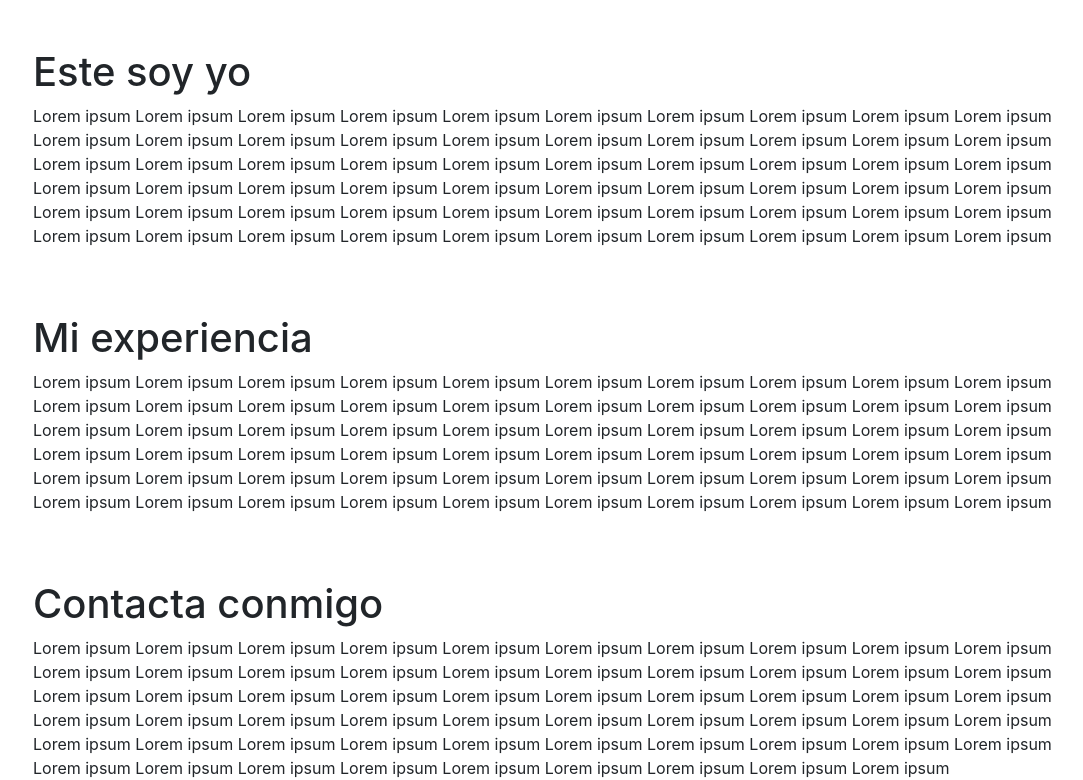
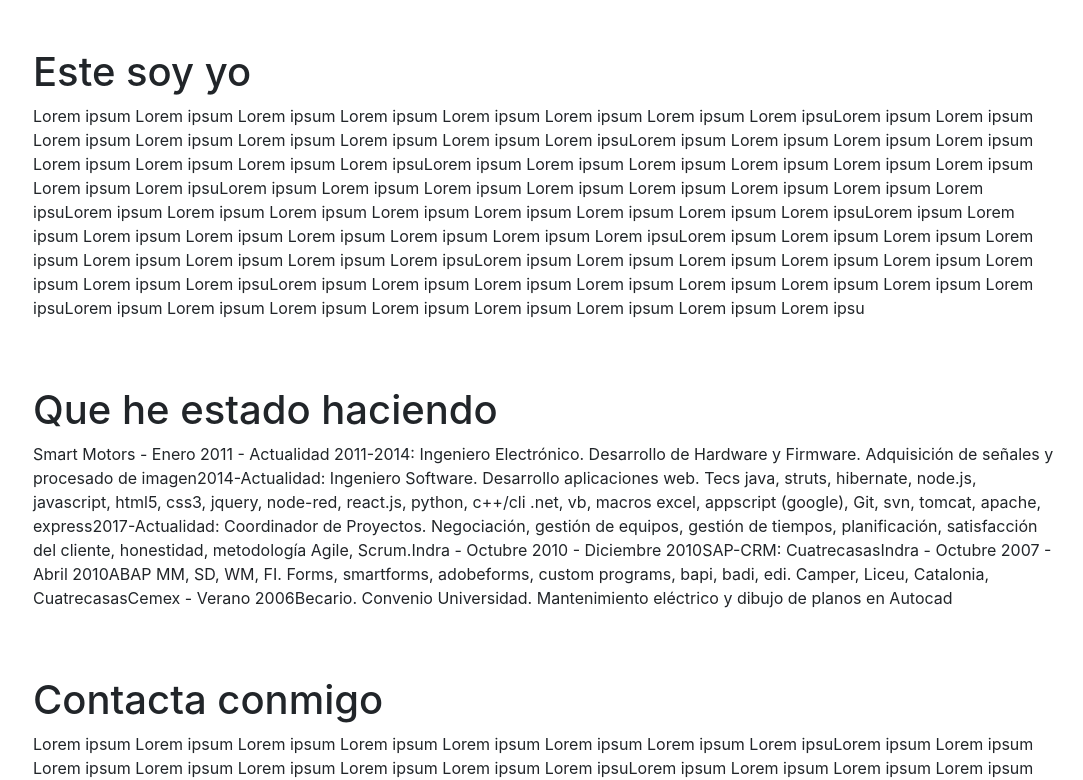
Before and after one commit to rafelmm/react-basic, a React (Create React App) app: page / in a window 1280 px wide. Shown: the part 802-1582 px from the top of the page, without its empty margins (95-1178 px from the left). Built offline with nearby package versions, Linux system fonts and the light colour scheme.

Commit message:
añado fichero.json con las secciones y lo renderizo con map

```diff
--- a/src/components/App.js
+++ b/src/components/App.js
@@ -5,21 +5,9 @@
 
 import './App.css';
 
+
 function App() {
-  const menuItems = [
-    {
-      target: 'about',
-      text:'Sobre mi'
-    },
-    {
-      target: 'career',
-      text:'Experiencia'
-    },
-    {
-      target: 'contact',
-      text:'Contacto'
-    }
-  ];
+  const data = require('../data.json');
   const [menuActive, setMenuActive] = useState(false);
   const [scrollY, setScrollY] = useState(0);
   const [enableFade, setEnableFade] = useState({timestamp: new Date().getTime(), value: true});
@@ -50,7 +38,7 @@
 
   return (
     <>
-      <Menu menuItems={menuItems} menuActive={menuActive} onMenuClick={handleMenuClick}/>
+      <Menu menuItems={data.sections} menuActive={menuActive} onMenuClick={handleMenuClick}/>
       <div className="welcome-container">
         <div className="welcome-message">Hola, ¿quieres conocerme?</div>
         <div className="welcome-name">RAFEL MORMENEO</div>
@@ -58,56 +46,14 @@
       </div>
 
       <div className="main-container">
-        <Element name="about">
-          <Section id="about" title="Este soy yo" scrollInTop={scrollY===0} enableFade={enableFade.value}>
-            Lorem ipsum Lorem ipsum Lorem ipsum Lorem ipsum Lorem ipsum Lorem ipsum Lorem ipsum Lorem ipsum
-            Lorem ipsum Lorem ipsum Lorem ipsum Lorem ipsum Lorem ipsum
-            Lorem ipsum Lorem ipsum Lorem ipsum Lorem ipsum Lorem ipsum
-            Lorem ipsum Lorem ipsum Lorem ipsum Lorem ipsum
-            Lorem ipsum Lorem ipsum Lorem ipsum Lorem ipsum
-            Lorem ipsum Lorem ipsum Lorem ipsum Lorem ipsum Lorem ipsum
-            Lorem ipsum Lorem ipsum Lorem ipsum Lorem ipsum Lorem ipsum
-            Lorem ipsum Lorem ipsum Lorem ipsum Lorem ipsum Lorem ipsum
-            Lorem ipsum Lorem ipsum Lorem ipsum Lorem ipsum Lorem ipsum
-            Lorem ipsum Lorem ipsum Lorem ipsum Lorem ipsum Lorem ipsum
-            Lorem ipsum Lorem ipsum Lorem ipsum Lorem ipsum
-            Lorem ipsum Lorem ipsum Lorem ipsum Lorem ipsum
-            Lorem ipsum
-          </Section>
-        </Element>
-        <Element name="career">
-          <Section id="career" title="Mi experiencia" scrollInTop={scrollY===0} enableFade={enableFade.value}>
-            Lorem ipsum Lorem ipsum Lorem ipsum Lorem ipsum Lorem ipsum Lorem ipsum Lorem ipsum Lorem ipsum
-            Lorem ipsum Lorem ipsum Lorem ipsum Lorem ipsum Lorem ipsum
-            Lorem ipsum Lorem ipsum Lorem ipsum Lorem ipsum Lorem ipsum
-            Lorem ipsum Lorem ipsum Lorem ipsum Lorem ipsum
-            Lorem ipsum Lorem ipsum Lorem ipsum Lorem ipsum
-            Lorem ipsum Lorem ipsum Lorem ipsum Lorem ipsum Lorem ipsum
-            Lorem ipsum Lorem ipsum Lorem ipsum Lorem ipsum Lorem ipsum
-            Lorem ipsum Lorem ipsum Lorem ipsum Lorem ipsum Lorem ipsum
-            Lorem ipsum Lorem ipsum Lorem ipsum Lorem ipsum Lorem ipsum
-            Lorem ipsum Lorem ipsum Lorem ipsum Lorem ipsum Lorem ipsum
-            Lorem ipsum Lorem ipsum Lorem ipsum Lorem ipsum
-            Lorem ipsum Lorem ipsum Lorem ipsum Lorem ipsum
-            Lorem ipsum
-          </Section>
-        </Element>
-        <Element name="contact">
-          <Section id="contact" title="Contacta conmigo" scrollInTop={scrollY===0} enableFade={enableFade.value}>
-            Lorem ipsum Lorem ipsum Lorem ipsum Lorem ipsum Lorem ipsum Lorem ipsum Lorem ipsum Lorem ipsum
-            Lorem ipsum Lorem ipsum Lorem ipsum Lorem ipsum Lorem ipsum
-            Lorem ipsum Lorem ipsum Lorem ipsum Lorem ipsum Lorem ipsum
-            Lorem ipsum Lorem ipsum Lorem ipsum Lorem ipsum
-            Lorem ipsum Lorem ipsum Lorem ipsum Lorem ipsum
-            Lorem ipsum Lorem ipsum Lorem ipsum Lorem ipsum Lorem ipsum
-            Lorem ipsum Lorem ipsum Lorem ipsum Lorem ipsum Lorem ipsum
-            Lorem ipsum Lorem ipsum Lorem ipsum Lorem ipsum Lorem ipsum
-            Lorem ipsum Lorem ipsum Lorem ipsum Lorem ipsum Lorem ipsum
-            Lorem ipsum Lorem ipsum Lorem ipsum Lorem ipsum Lorem ipsum
-            Lorem ipsum Lorem ipsum Lorem ipsum Lorem ipsum
-            Lorem ipsum Lorem ipsum Lorem ipsum Lorem ipsum
-          </Section>
-        </Element>
+        {data.sections.map((section)=>{return (
+          <Element name={section.id}>
+            <Section id={section.id} title={section.title} scrollInTop={scrollY===0} enableFade={enableFade.value}>
+              {section.content}
+            </Section>
+          </Element>
+          );
+        })}
       </div>
     </>
   );
--- a/src/components/menu/Menu.js
+++ b/src/components/menu/Menu.js
@@ -9,16 +9,16 @@
             <div className={(menuActive?"active ":"") + "menu-items-container"}>
                 <ul>
                     {menuItems.map(i =>
-                        <li key={i.target.toString()}>
+                        <li key={i.id.toString()}>
                             <Link
                                 activeClass="active"
-                                to={i.target}
+                                to={i.id}
                                 spy={true}
                                 smooth={true}
                                 hashSpy={true}
                                 duration={500}
                             >
-                                {i.text}
+                                {i.menuTitle}
                             </Link>
                         </li>)}
                 </ul>
--- /dev/null
+++ b/src/data.json
@@ -0,0 +1,38 @@
+  {
+    "sections":
+    [
+        {
+            "id": "about",
+            "menuTitle":"Sobre mi",
+            "title":"Este soy yo",
+            "content": "Lorem ipsum Lorem ipsum Lorem ipsum Lorem ipsum Lorem ipsum Lorem ipsum Lorem ipsum Lorem ipsuLorem ipsum Lorem ipsum Lorem ipsum Lorem ipsum Lorem ipsum Lorem ipsum Lorem ipsum Lorem ipsuLorem ipsum Lorem ipsum Lorem ipsum Lorem ipsum Lorem ipsum Lorem ipsum Lorem ipsum Lorem ipsuLorem ipsum Lorem ipsum Lorem ipsum Lorem ipsum Lorem ipsum Lorem ipsum Lorem ipsum Lorem ipsuLorem ipsum Lorem ipsum Lorem ipsum Lorem ipsum Lorem ipsum Lorem ipsum Lorem ipsum Lorem ipsuLorem ipsum Lorem ipsum Lorem ipsum Lorem ipsum Lorem ipsum Lorem ipsum Lorem ipsum Lorem ipsuLorem ipsum Lorem ipsum Lorem ipsum Lorem ipsum Lorem ipsum Lorem ipsum Lorem ipsum Lorem ipsuLorem ipsum Lorem ipsum Lorem ipsum Lorem ipsum Lorem ipsum Lorem ipsum Lorem ipsum Lorem ipsuLorem ipsum Lorem ipsum Lorem ipsum Lorem ipsum Lorem ipsum Lorem ipsum Lorem ipsum Lorem ipsuLorem ipsum Lorem ipsum Lorem ipsum Lorem ipsum Lorem ipsum Lorem ipsum Lorem ipsum Lorem ipsuLorem ipsum Lorem ipsum Lorem ipsum Lorem ipsum Lorem ipsum Lorem ipsum Lorem ipsum Lorem ipsu"
+        },
+        {
+            "id": "career",
+            "menuTitle": "Experiencia",
+            "title":"Que he estado haciendo",
+            "content": ["Smart Motors - Enero 2011 - Actualidad ",
+                "2011-2014: Ingeniero Electrónico. Desarrollo de Hardware y Firmware. ",
+                "Adquisición de señales y procesado de imagen",
+                "2014-Actualidad: Ingeniero Software. Desarrollo aplicaciones web. ",
+                "Tecs java, struts, hibernate, node.js, javascript, html5, css3, jquery, node-red, ",
+                "react.js, python, c++/cli .net, vb, macros excel, appscript (google),   ",
+                "Git, svn, tomcat, apache, express",
+                "2017-Actualidad: Coordinador de Proyectos. Negociación, gestión de equipos, gestión de tiempos, ",
+                "planificación, satisfacción del cliente, honestidad, metodología Agile, Scrum.",
+                "Indra - Octubre 2010 - Diciembre 2010",
+                "SAP-CRM: Cuatrecasas",
+                "Indra - Octubre 2007 - Abril 2010",
+                "ABAP MM, SD, WM, FI. Forms, smartforms, adobeforms, custom programs, bapi, badi, edi. ",
+                "Camper, Liceu, Catalonia, Cuatrecasas",
+                "Cemex - Verano 2006",
+                "Becario. Convenio Universidad. Mantenimiento eléctrico y dibujo de planos en Autocad"]
+        },
+        {
+            "id": "contact",
+            "menuTitle":"Contacto",
+            "title":"Contacta conmigo",
+            "content": "Lorem ipsum Lorem ipsum Lorem ipsum Lorem ipsum Lorem ipsum Lorem ipsum Lorem ipsum Lorem ipsuLorem ipsum Lorem ipsum Lorem ipsum Lorem ipsum Lorem ipsum Lorem ipsum Lorem ipsum Lorem ipsuLorem ipsum Lorem ipsum Lorem ipsum Lorem ipsum Lorem ipsum Lorem ipsum Lorem ipsum Lorem ipsuLorem ipsum Lorem ipsum Lorem ipsum Lorem ipsum Lorem ipsum Lorem ipsum Lorem ipsum Lorem ipsuLorem ipsum Lorem ipsum Lorem ipsum Lorem ipsum Lorem ipsum Lorem ipsum Lorem ipsum Lorem ipsuLorem ipsum Lorem ipsum Lorem ipsum Lorem ipsum Lorem ipsum Lorem ipsum Lorem ipsum Lorem ipsuLorem ipsum Lorem ipsum Lorem ipsum Lorem ipsum Lorem ipsum Lorem ipsum Lorem ipsum Lorem ipsuLorem ipsum Lorem ipsum Lorem ipsum Lorem ipsum Lorem ipsum Lorem ipsum Lorem ipsum Lorem ipsuLorem ipsum Lorem ipsum Lorem ipsum Lorem ipsum Lorem ipsum Lorem ipsum Lorem ipsum Lorem ipsuLorem ipsum Lorem ipsum Lorem ipsum Lorem ipsum Lorem ipsum Lorem ipsum Lorem ipsum Lorem ipsuLorem ipsum Lorem ipsum Lorem ipsum Lorem ipsum Lorem ipsum Lorem ipsum Lorem ipsum Lorem ipsu"
+        }
+    ]
+}
```
